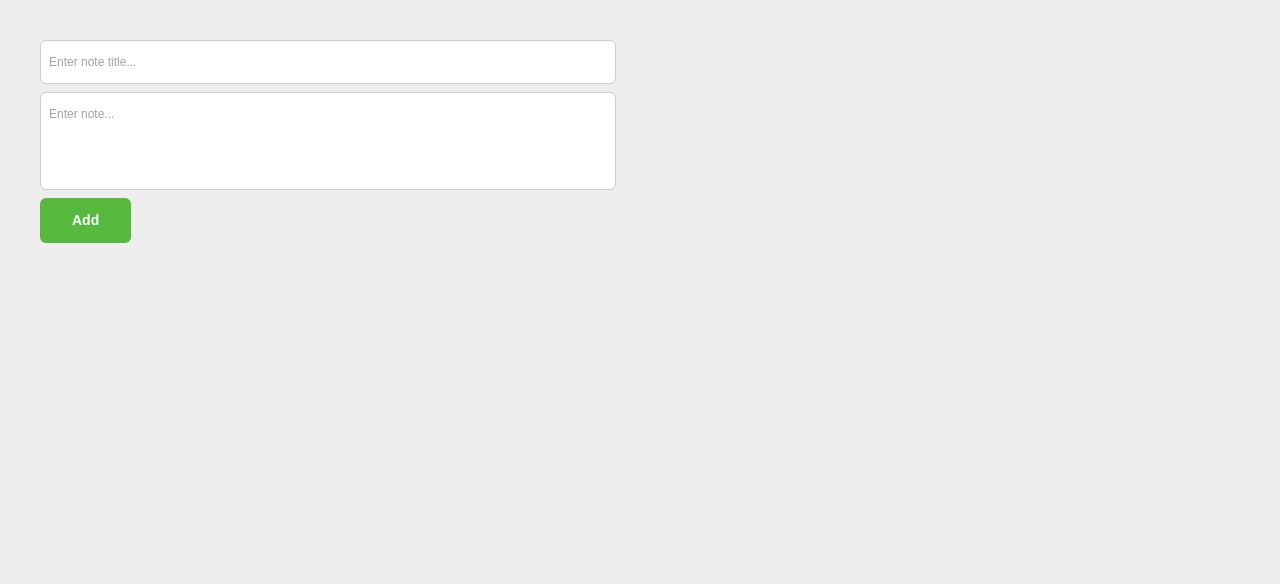
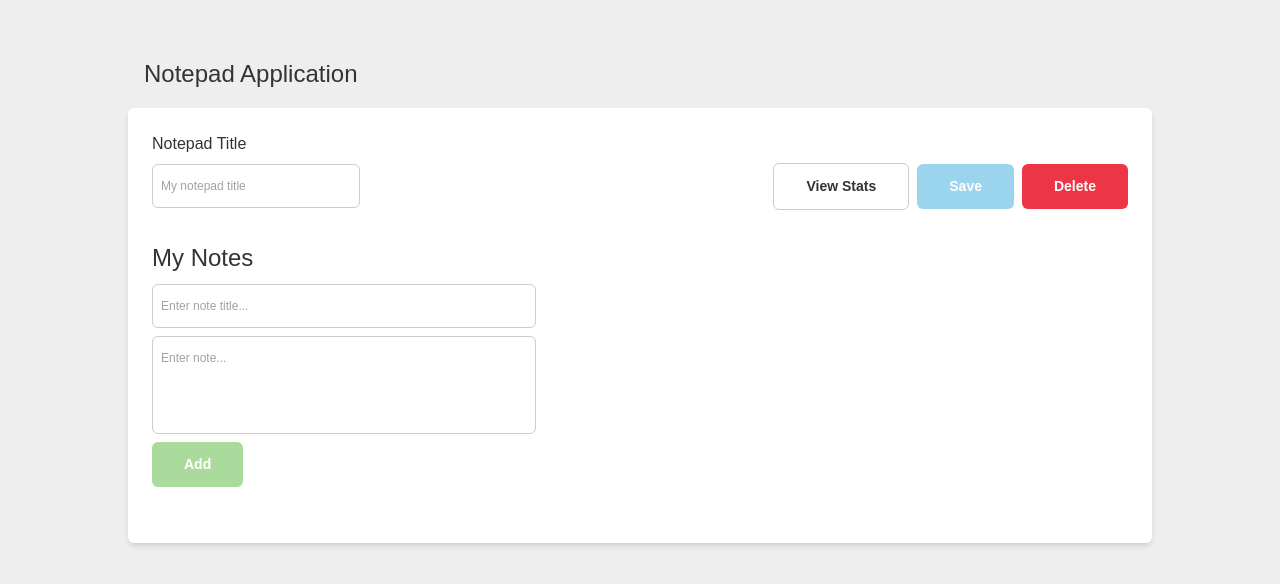
Before and after one commit to S-Solo/disQo_task, a React (Create React App) app: page / in a window 1280 px wide. Shown: the top 584 px of the page. Built offline with nearby package versions, Linux system fonts and the light colour scheme.

Commit message:
[WIP] feat(notepad): part_1

```diff
--- a/src/App.tsx
+++ b/src/App.tsx
@@ -1,36 +1,13 @@
-import service from "api/service";
+import React from "react";
 import Layout from "components/Layout";
-import Note from "components/Note";
-import React, { useState } from "react";
+import Notepad from "containers/Notepad";
 
-function App() {
-  const [state, setState] = useState({
-    titleValue: "",
-    noteValue: "",
-  });
-
-  const addNoteHandler = () => {
-    service.createGist({
-      fileName: state.titleValue,
-      content: state.noteValue,
-    });
-  };
-
-  const deleteNoteHandler = () => {};
-
+const App = () => {
   return (
     <Layout>
-      <Note
-        titleValue={state.titleValue}
-        titleValueChange={(val) => setState({ ...state, titleValue: val })}
-        noteValue={state.noteValue}
-        noteValueChange={(val) => setState({ ...state, noteValue: val })}
-        isNew
-        onAdd={addNoteHandler}
-        onDelete={deleteNoteHandler}
-      />
+      <Notepad />
     </Layout>
   );
-}
+};
 
 export default App;
--- a/src/components/Button/index.tsx
+++ b/src/components/Button/index.tsx
@@ -20,7 +20,7 @@ const Button: React.FC<IButtonProps> = ({
         type !== "white"
           ? "text-white border-none"
           : "text-black border border-solid border-gray-border"
-      } bg-${type} font-semibold text-button ${className}`}
+      } bg-${type} font-semibold text-button disabled:opacity-50 ${className}`}
       onClick={onClick}
       disabled={disabled}
     >
--- a/src/components/InputField/index.tsx
+++ b/src/components/InputField/index.tsx
@@ -8,7 +8,9 @@ interface IInputFieldProps {
   placeholder?: string;
   rows?: number;
   multiline?: boolean;
-  className?: string;
+  containerClassName?: string;
+  maxLength?: number;
+  errorText?: string;
 }
 
 const InputField: React.FC<IInputFieldProps> = ({
@@ -19,7 +21,9 @@ const InputField: React.FC<IInputFieldProps> = ({
   placeholder = "",
   multiline = false,
   rows = 4,
-  className = "",
+  containerClassName = "",
+  maxLength = 255,
+  errorText = "",
 }) => {
   const baseProps = {
     name,
@@ -29,12 +33,19 @@ const InputField: React.FC<IInputFieldProps> = ({
     placeholder,
     className: `px-2 py-3 border border-solid border-gray-border rounded-md text-input-label w-full resize-none outline-none focus:border-blue ${
       !value ? "text-placeholder" : "text-black"
-    } ${className}`,
+    }`,
   };
-  return !multiline ? (
-    <input {...baseProps} />
-  ) : (
-    <textarea {...baseProps} rows={rows} />
+  return (
+    <div className={`flex flex-col ${containerClassName}`}>
+      {!multiline ? (
+        <input {...baseProps} maxLength={maxLength} />
+      ) : (
+        <textarea {...baseProps} rows={rows} maxLength={maxLength} />
+      )}
+      {errorText && (
+        <p className="text-red text-input-label mt-1">{errorText}</p>
+      )}
+    </div>
   );
 };
 
--- a/src/components/Layout/index.tsx
+++ b/src/components/Layout/index.tsx
@@ -2,8 +2,11 @@ import React from "react";
 
 const Layout: React.FC = ({ children }) => {
   return (
-    <div className="bg-body w-screen h-screen p-10">
-      <main className="h-full">{children}</main>
+    <div className="bg-body w-full min-h-screen p-10">
+      <main className="h-full max-w-screen-lg m-auto">
+        <h1 className="text-main-title p-4 text-black">Notepad Application</h1>
+        {children}
+      </main>
     </div>
   );
 };
--- a/src/components/Note/index.tsx
+++ b/src/components/Note/index.tsx
@@ -3,35 +3,40 @@ import InputField from "components/InputField";
 import React from "react";
 
 interface INoteProps {
-  titleValue: string;
-  titleValueChange: (newVal: string) => void;
-  noteValue: string;
-  noteValueChange: (newVal: string) => void;
+  noteTitle: string;
+  noteTitleChange: (newVal: string) => void;
+  noteTitleError?: string;
+  noteContent: string;
+  noteContentChange: (newVal: string) => void;
+  noteContentError?: string;
   isNew: boolean;
-  onAdd: () => void;
-  onDelete: () => void;
+  onAdd?: () => void;
+  onDelete?: () => void;
 }
 
 const Note: React.FC<INoteProps> = ({
-  titleValue,
-  titleValueChange,
-  noteValue,
-  noteValueChange,
+  noteTitle,
+  noteTitleChange,
+  noteTitleError = "",
+  noteContent,
+  noteContentChange,
+  noteContentError = "",
   isNew,
-  onAdd,
-  onDelete,
+  onAdd = () => {},
+  onDelete = () => {},
 }) => {
   return (
     <div className="flex flex-col items-start">
-      <div className="flex mb-2 w-full">
+      <div className="flex mb-2">
         <InputField
           name="Note Title"
-          value={titleValue}
+          value={noteTitle}
           onChange={(e) => {
-            titleValueChange(e.target.value);
+            noteTitleChange(e.target.value);
           }}
           placeholder="Enter note title..."
-          className="max-w-xl"
+          errorText={noteTitleError}
+          containerClassName="w-96"
         />
         {!isNew && (
           <Button type="red" onClick={onDelete} className="ml-2">
@@ -41,16 +46,21 @@ const Note: React.FC<INoteProps> = ({
       </div>
       <InputField
         name="Note Title"
-        value={noteValue}
+        value={noteContent}
         onChange={(e) => {
-          noteValueChange(e.target.value);
+          noteContentChange(e.target.value);
         }}
         placeholder="Enter note..."
         multiline
-        className="mb-2 max-w-xl"
+        errorText={noteContentError}
+        containerClassName="mb-2 w-96"
       />
       {isNew && (
-        <Button type="green" onClick={onAdd}>
+        <Button
+          type="green"
+          onClick={onAdd}
+          disabled={!noteTitle.trim() || !noteContent.trim()}
+        >
           Add
         </Button>
       )}
--- /dev/null
+++ b/src/containers/Notepad/index.tsx
@@ -0,0 +1,145 @@
+import Note from "components/Note";
+import InputField from "components/InputField";
+import React, { useState } from "react";
+import { INote } from "./types";
+import Button from "components/Button";
+
+const newNoteInitialState = {
+  noteTitle: "",
+  noteContent: "",
+};
+
+const Notepad: React.FC = () => {
+  const [notepadTitle, setNotepadTitle] = useState("");
+  const [newNoteState, setNewNoteState] = useState<INote>({
+    ...newNoteInitialState,
+  });
+  const [notes, setNotes] = useState<INote[]>([]);
+  const [errors, setErrors] = useState({
+    notepadTitleError: "",
+    noteTitleError: "",
+  });
+
+  const notepadTitleChangeHandler = (
+    e: React.ChangeEvent<HTMLInputElement>
+  ) => {
+    setNotepadTitle(e.target.value);
+  };
+
+  const handleNewNoteTitleChange = (val: string) => {
+    if (errors.noteTitleError) {
+      setErrors({ ...errors, noteTitleError: "" });
+    }
+    setNewNoteState({ ...newNoteState, noteTitle: val });
+  };
+
+  const addNoteHandler = () => {
+    const { noteTitle, noteContent } = newNoteState;
+    if (notes.find((el) => el.noteTitle === noteTitle)) {
+      setErrors({
+        ...errors,
+        noteTitleError: "This title already exists, please choose another one.",
+      });
+      return;
+    }
+    setErrors({
+      ...errors,
+      noteTitleError: "",
+    });
+    setNotes([
+      { noteTitle: noteTitle.trim(), noteContent: noteContent.trim() },
+      ...notes,
+    ]);
+    setNewNoteState({ ...newNoteInitialState });
+  };
+
+  const deleteNoteHandler = (idx: number) => {
+    setNotes(notes.filter((_, index) => idx !== index));
+  };
+
+  const handleNoteChange = (
+    idx: number,
+    propName: keyof INote,
+    newValue: string
+  ) => {
+    setNotes(
+      notes.map((el, index) => {
+        if (idx !== index) {
+          return el;
+        }
+        return {
+          ...el,
+          [propName]: newValue,
+        };
+      })
+    );
+  };
+
+  return (
+    <div className="flex flex-col shadow-md bg-white rounded-md p-6">
+      <div className="flex justify-between">
+        <div className="flex flex-col">
+          <h2 className="text-note-header text-black mb-2">Notepad Title</h2>
+          <InputField
+            name="Notepad Title"
+            value={notepadTitle}
+            onChange={notepadTitleChangeHandler}
+            placeholder="My notepad title"
+            maxLength={255}
+            containerClassName="mb-8 w-52"
+            errorText={errors.notepadTitleError}
+          />
+        </div>
+        <div className="flex items-center">
+          <Button className="mr-2" type="white" onClick={() => {}}>
+            View Stats
+          </Button>
+          <Button
+            className="mr-2"
+            type="blue"
+            onClick={() => {}}
+            disabled={notes.length === 0}
+          >
+            Save
+          </Button>
+          <Button type="red" onClick={() => {}}>
+            Delete
+          </Button>
+        </div>
+      </div>
+      <h2 className="text-main-title text-black mb-2">My Notes</h2>
+      <div className="mb-8">
+        <Note
+          noteTitle={newNoteState.noteTitle}
+          noteTitleChange={handleNewNoteTitleChange}
+          noteTitleError={errors.noteTitleError}
+          noteContent={newNoteState.noteContent}
+          noteContentChange={(val) =>
+            setNewNoteState({ ...newNoteState, noteContent: val })
+          }
+          isNew
+          onAdd={addNoteHandler}
+        />
+      </div>
+      {notes.map((note, idx) => {
+        return (
+          <div className="mb-8" key={note.noteTitle}>
+            <Note
+              noteTitle={note.noteTitle}
+              noteTitleChange={(val) => handleNoteChange(idx, "noteTitle", val)}
+              noteContent={note.noteContent}
+              noteContentChange={(val) =>
+                handleNoteChange(idx, "noteContent", val)
+              }
+              isNew={false}
+              onAdd={addNoteHandler}
+              onDelete={() => deleteNoteHandler(idx)}
+            />
+          </div>
+        );
+      })}
+    </div>
+  );
+};
+
+export default Notepad;
--- /dev/null
+++ b/src/containers/Notepad/types.ts
@@ -0,0 +1,4 @@
+export interface INote {
+  noteTitle: string;
+  noteContent: string;
+}
--- a/src/styles/index.css
+++ b/src/styles/index.css
@@ -7,5 +7,4 @@ body {
   font-family: Arial, Helvetica, sans-serif;
   -webkit-font-smoothing: antialiased;
   -moz-osx-font-smoothing: grayscale;
-  overflow: hidden;
 }
--- a/tailwind.config.js
+++ b/tailwind.config.js
@@ -7,6 +7,7 @@ module.exports = {
       black: "#333",
       white: "#fff",
       placeholder: "#AAA",
+      red: "#EC3646",
     },
     colors: {
       "gray-border": "#CCC",
@@ -18,6 +19,7 @@ module.exports = {
       green: "#57B93E",
       body: "#EEE",
       white: "#fff",
+      disabled: "#dddddd",
     },
     fontSize: {
       "main-title": "24px",
@@ -27,7 +29,9 @@ module.exports = {
     },
   },
   variants: {
-    extend: {},
+    extend: {
+      opacity: ["disabled"],
+    },
   },
   plugins: [],
 };
```
